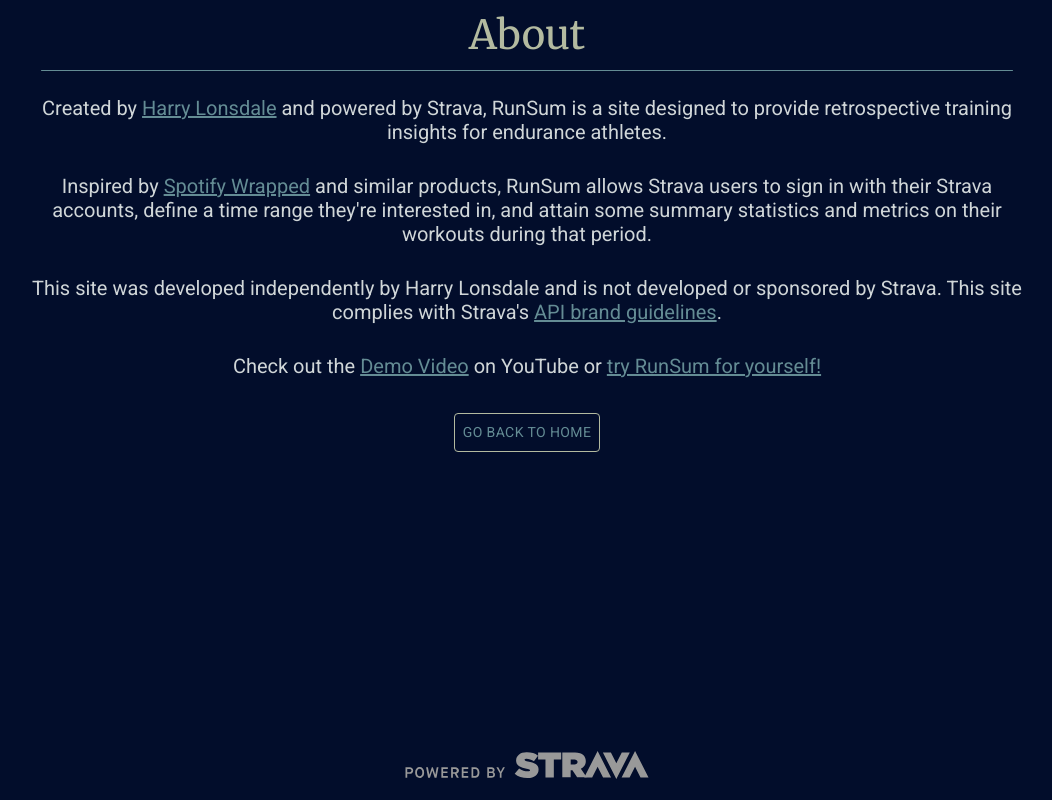
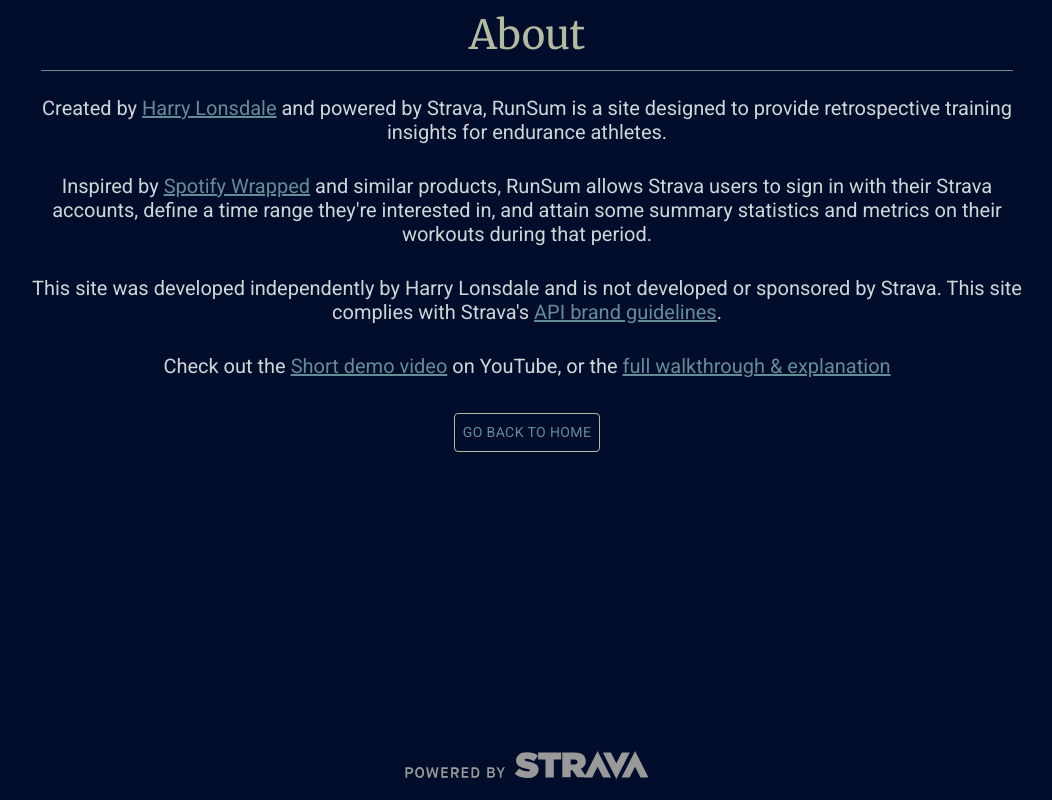
Before and after one commit to harrylons-runsum/runsum-frontend, a React (Create React App) app: page /about in a window 1280 px wide. Shown: the whole page, without its empty margins (113-1165 px from the left). Built offline with nearby package versions, Linux system fonts and the light colour scheme.

Commit message:
minor aesthetic changes

```diff
--- a/public/index.html
+++ b/public/index.html
@@ -10,7 +10,7 @@
     <meta name="theme-color" content="#000000" />
     <meta
       name="description"
-      content="Web site created using create-react-app"
+      content="Calculate statistics from your strava data!"
     />
     <link rel="apple-touch-icon" href="%PUBLIC_URL%/logo192.png" />
     <!--
--- a/src/pages/About.js
+++ b/src/pages/About.js
@@ -24,8 +24,7 @@
                     href='https://developers.strava.com/guidelines/' target='_blank' rel='noreferrer'>API brand guidelines</a>.
             </div>
             <div className='about-description'>
-                Check out the <a href='https://www.youtube.com' target='_blank' rel='noreferrer'>Demo Video</a> on YouTube
-                or <a href='/'>try RunSum for yourself!</a>
+                Check out the <a href='https://youtu.be/rnO3OFUTdjI' target='_blank' rel='noreferrer'>Short demo video</a> on YouTube, or the <a href='https://youtu.be/YLZ6cWMYvNA' target='_blank' rel='noreferrer'>full walkthrough & explanation</a>
             </div>
             <Button className='logout' component={Link} to={'/'}>Go back to home</Button>
         </div>
```
